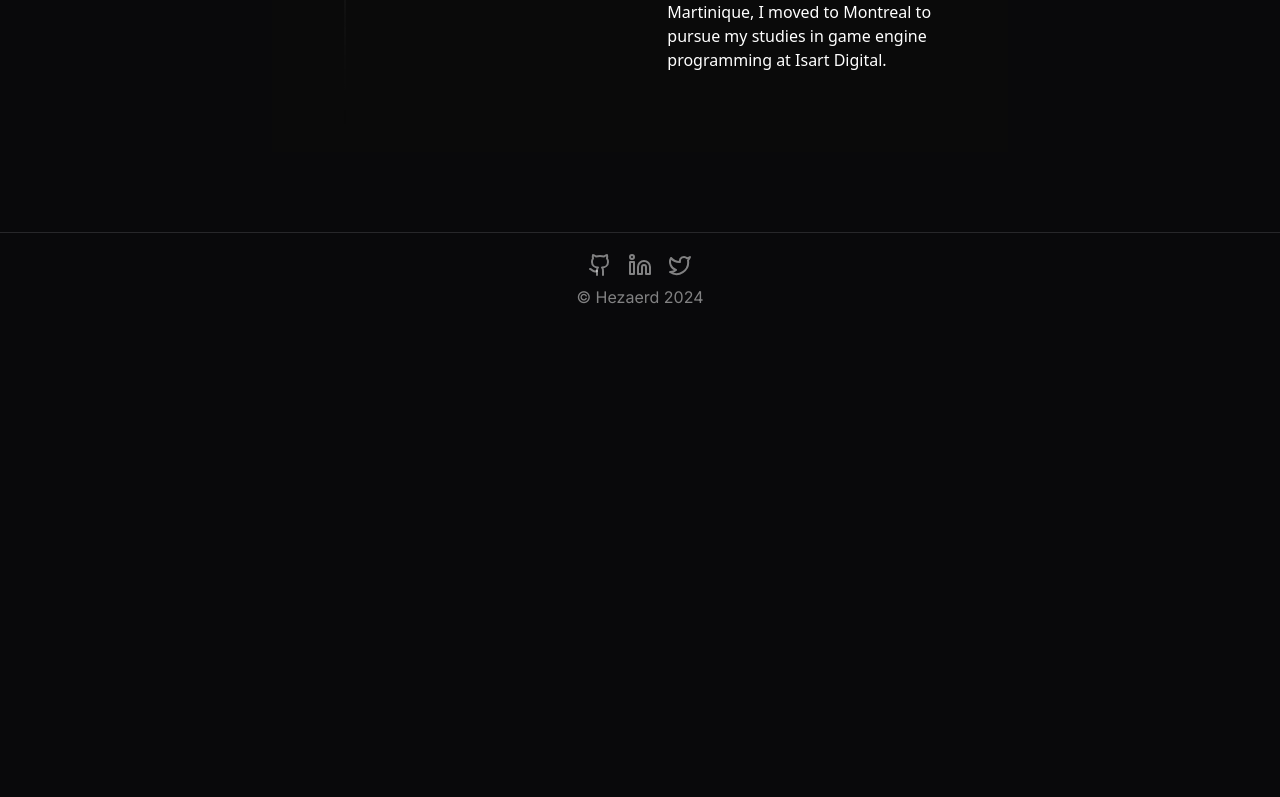
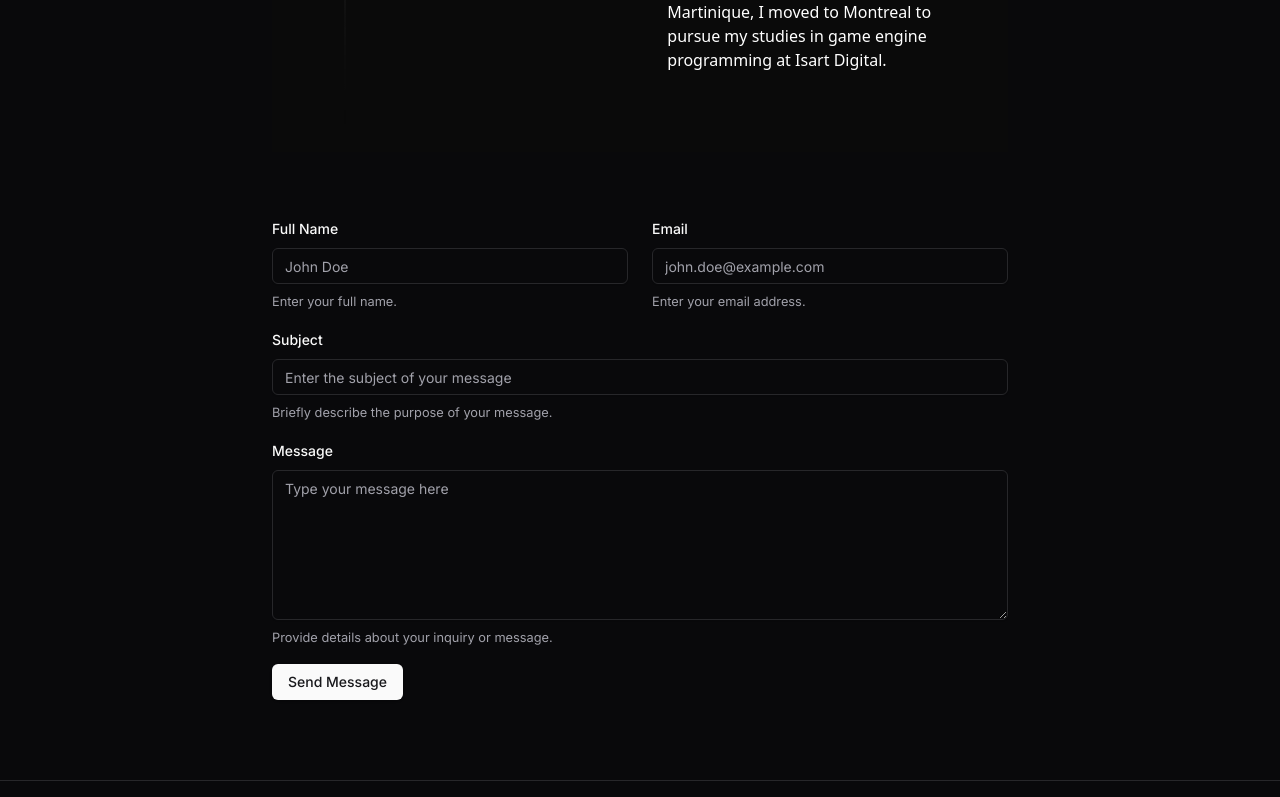
Before and after one commit to Hezaerd/hezaerd.com, a Next.js app: page /about in a window 1280 px wide. Shown: the part 2000-2797 px from the top of the page. Before the commit the page ends 2328 px from the top, so only its background shows below. Built offline with nearby package versions, Linux system fonts and the light colour scheme; no server answers.

Commit message:
feat: create contact-form front

```diff
--- a/src/app/about/page.tsx
+++ b/src/app/about/page.tsx
@@ -6,7 +6,7 @@ import {
   type TimelineEntry,
 } from "@/components/ui/timeline";
 import { HoverVideo } from "@/components/ui/hover-video";
-
+import { ContactForm } from "@/components/contact/contact-form";
 export const metadata = {
   title: "Hezaerd - About Me",
   description: "Learn more about my education and professional experience.",
@@ -158,6 +158,10 @@ export default function AboutPage() {
       </p>
 
       <Timeline config={tlConfig} data={data} />
+
+      <div className="mt-16">
+        <ContactForm />
+      </div>
     </div>
   );
 }
--- /dev/null
+++ b/src/components/contact/contact-form.tsx
@@ -0,0 +1,119 @@
+"use client";
+
+import { z } from "zod";
+import { useForm } from "react-hook-form";
+import { zodResolver } from "@hookform/resolvers/zod";
+import {
+  Form,
+  FormControl,
+  FormDescription,
+  FormField,
+  FormItem,
+  FormLabel,
+  FormMessage,
+} from "@/components/ui/form";
+import { Input } from "@/components/ui/input";
+import { Textarea } from "@/components/ui/textarea";
+import { Button } from "@/components/ui/button";
+
+const ContactFormSchema = z.object({
+  fullname: z.string().min(2, "Full name must be at least 2 characters"),
+  email: z.string().email("Invalid email address"),
+  subject: z.string().min(5, "Subject must be at least 5 characters"),
+  message: z.string().min(10, "Message must be at least 10 characters"),
+});
+
+export function ContactForm() {
+  const form = useForm<z.infer<typeof ContactFormSchema>>({
+    resolver: zodResolver(ContactFormSchema),
+    defaultValues: {
+      fullname: "",
+      email: "",
+      subject: "",
+      message: "",
+    },
+  });
+
+  function onSubmit(data: z.infer<typeof ContactFormSchema>) {
+    console.log(data);
+  }
+
+  return (
+    <Form {...form}>
+      <form onSubmit={form.handleSubmit(onSubmit)} className="space-y-4">
+        <div className="grid grid-cols-1 gap-6 md:grid-cols-2">
+          <FormField
+            control={form.control}
+            name="fullname"
+            render={({ field }) => (
+              <FormItem>
+                <FormLabel>Full Name</FormLabel>
+                <FormControl>
+                  <Input placeholder="John Doe" {...field} />
+                </FormControl>
+                <FormDescription>Enter your full name.</FormDescription>
+                <FormMessage />
+              </FormItem>
+            )}
+          />
+          <FormField
+            control={form.control}
+            name="email"
+            render={({ field }) => (
+              <FormItem>
+                <FormLabel>Email</FormLabel>
+                <FormControl>
+                  <Input placeholder="john.doe@example.com" {...field} />
+                </FormControl>
+                <FormDescription>Enter your email address.</FormDescription>
+                <FormMessage />
+              </FormItem>
+            )}
+          />
+        </div>
+        <FormField
+          control={form.control}
+          name="subject"
+          render={({ field }) => (
+            <FormItem>
+              <FormLabel>Subject</FormLabel>
+              <FormControl>
+                <Input
+                  placeholder="Enter the subject of your message"
+                  {...field}
+                />
+              </FormControl>
+              <FormDescription>
+                Briefly describe the purpose of your message.
+              </FormDescription>
+              <FormMessage />
+            </FormItem>
+          )}
+        />
+        <FormField
+          control={form.control}
+          name="message"
+          render={({ field }) => (
+            <FormItem>
+              <FormLabel>Message</FormLabel>
+              <FormControl>
+                <Textarea
+                  placeholder="Type your message here"
+                  className="min-h-[150px]"
+                  {...field}
+                />
+              </FormControl>
+              <FormDescription>
+                Provide details about your inquiry or message.
+              </FormDescription>
+              <FormMessage />
+            </FormItem>
+          )}
+        />
+        <Button type="submit" className="w-full md:w-auto">
+          Send Message
+        </Button>
+      </form>
+    </Form>
+  );
+}
```
